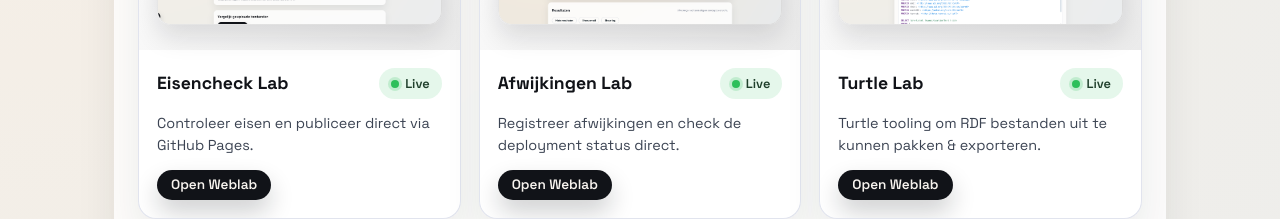
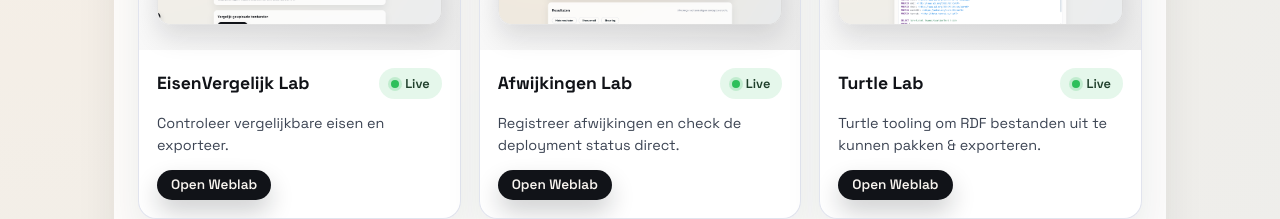
Before and after one commit to UserDevtec/dashboard-lab, a React (Vite) app: page / in a window 1280 px wide. Shown: the part 487-706 px from the top of the page. Built offline with nearby package versions, Linux system fonts and the light colour scheme.

Commit message:
Update App.jsx

```diff
--- a/src/App.jsx
+++ b/src/App.jsx
@@ -8,8 +8,8 @@ import './App.css';
 
 const labs = [
   {
-    name: 'Eisencheck Lab',
-    description: 'Controleer eisen en publiceer direct via GitHub Pages.',
+    name: 'EisenVergelijk Lab',
+    description: 'Controleer vergelijkbare eisen en exporteer.',
     siteUrl: 'https://userdevtec.github.io/eisencheck-lab',
     image: eisencheckImage,
     accent: '#c1e62e',
```
